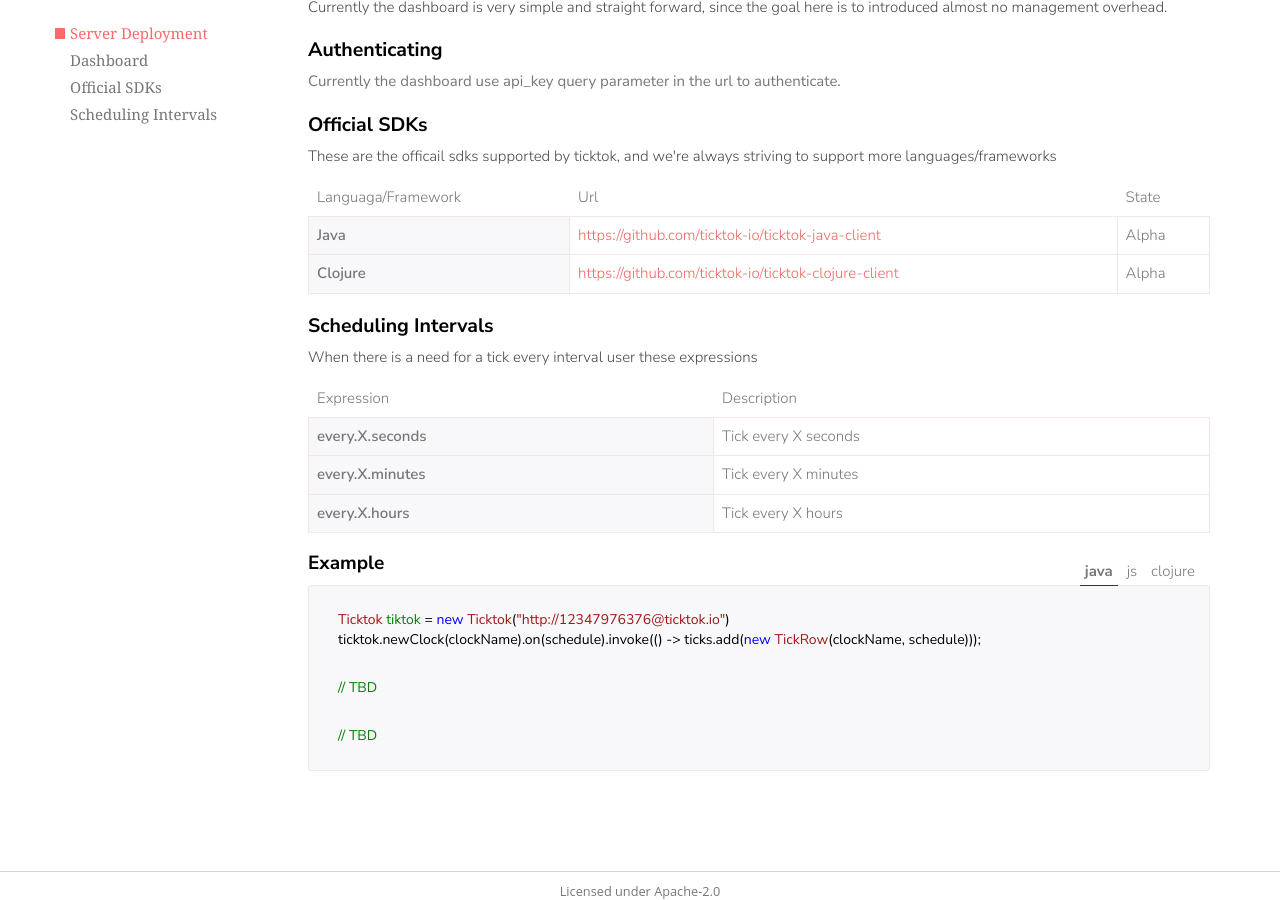
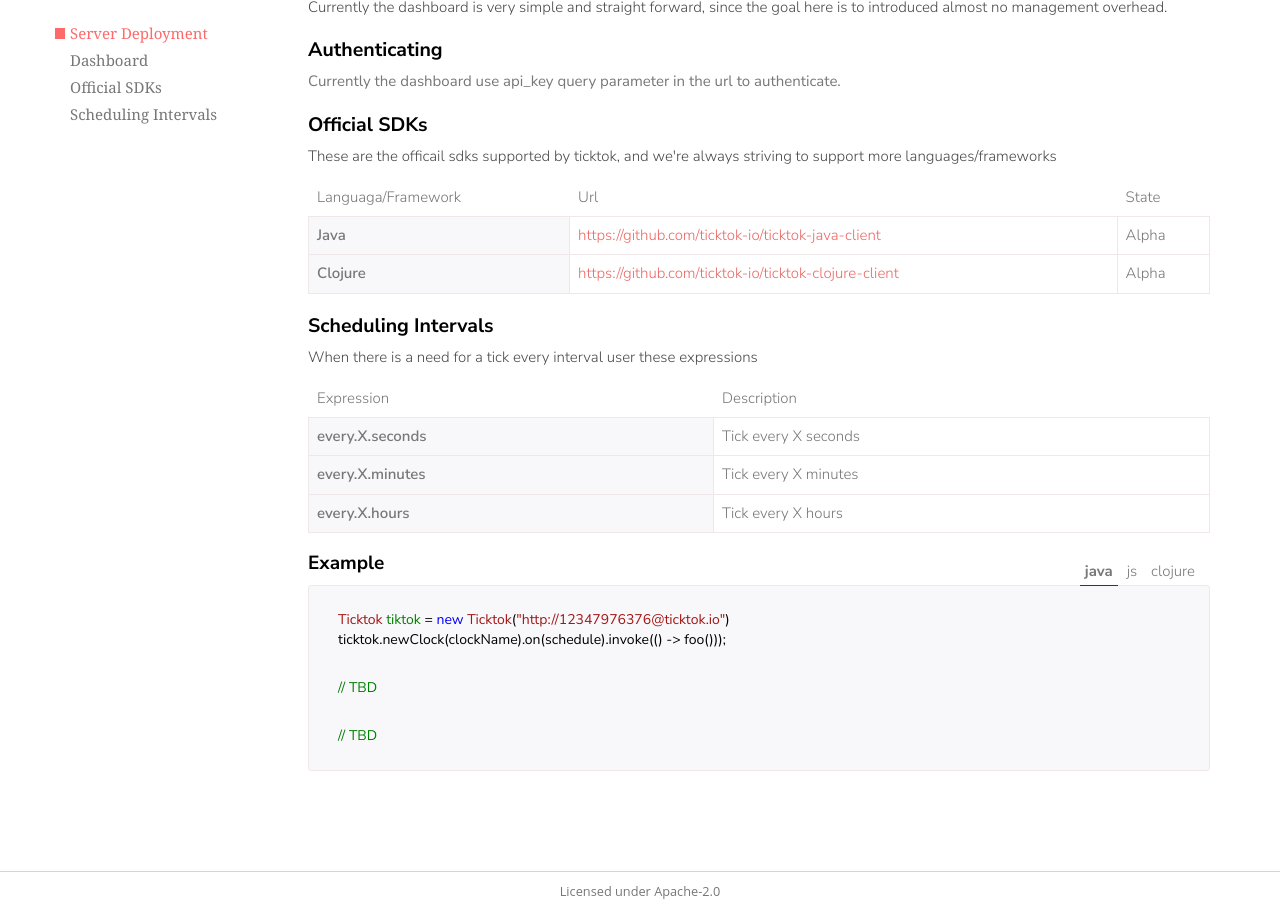
Before and after one commit to ticktok-io/ticktok-io.github.io.old, a Jekyll site: the page built from docs.html, in a window 1280 px wide and 900 px high, scrolled down 989 px. Built offline with Jekyll 4.4.1, drawn with Linux system fonts in a browser that asks for light colours; nearby versions of some CDN libraries; some web fonts are replaced.

Commit message:
Update schedule_interval_java.html

```diff
--- a/_includes/docs/0.2.x/schedule_interval_java.html
+++ b/_includes/docs/0.2.x/schedule_interval_java.html
@@ -1,2 +1,2 @@
 Ticktok tiktok = new Ticktok("http://12347976376@ticktok.io")
-ticktok.newClock(clockName).on(schedule).invoke(() -> ticks.add(new TickRow(clockName, schedule)));
+ticktok.newClock(clockName).on(schedule).invoke(() -> foo()));
```
